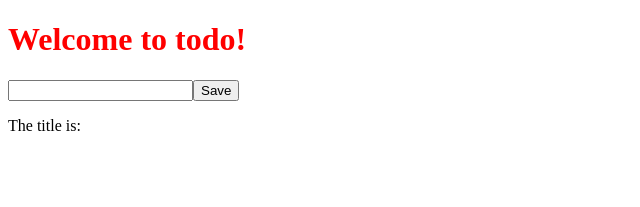
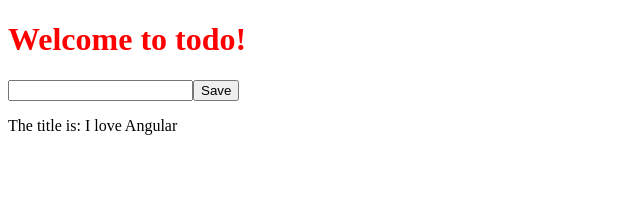
Before and after one commit to AngularBootCamp/todo-list-tutorial-steps, an Angular app: page / in a window 1280 px wide. Shown: the top 207 px of the page, without its empty margins (0-640 px from the left). Built offline with nearby package versions, Linux system fonts and the light colour scheme.

Commit message:
Complete "Class" step (again)

```diff
--- a/src/app/input/input.component.ts
+++ b/src/app/input/input.component.ts
@@ -10,11 +10,17 @@ import { Component, OnInit } from '@angular/core';
   styleUrls: ['./input.component.css']
 })
 export class InputComponent implements OnInit {
-  title: string = '';
+  title: string = 'my title';
 
-  constructor() { }
+  constructor() {
+    this.changeTitle('I love Angular');
+  }
 
   ngOnInit() {
   }
 
+  changeTitle(newTitle: string): void {
+    this.title = newTitle;
+  }
+
 }
```
